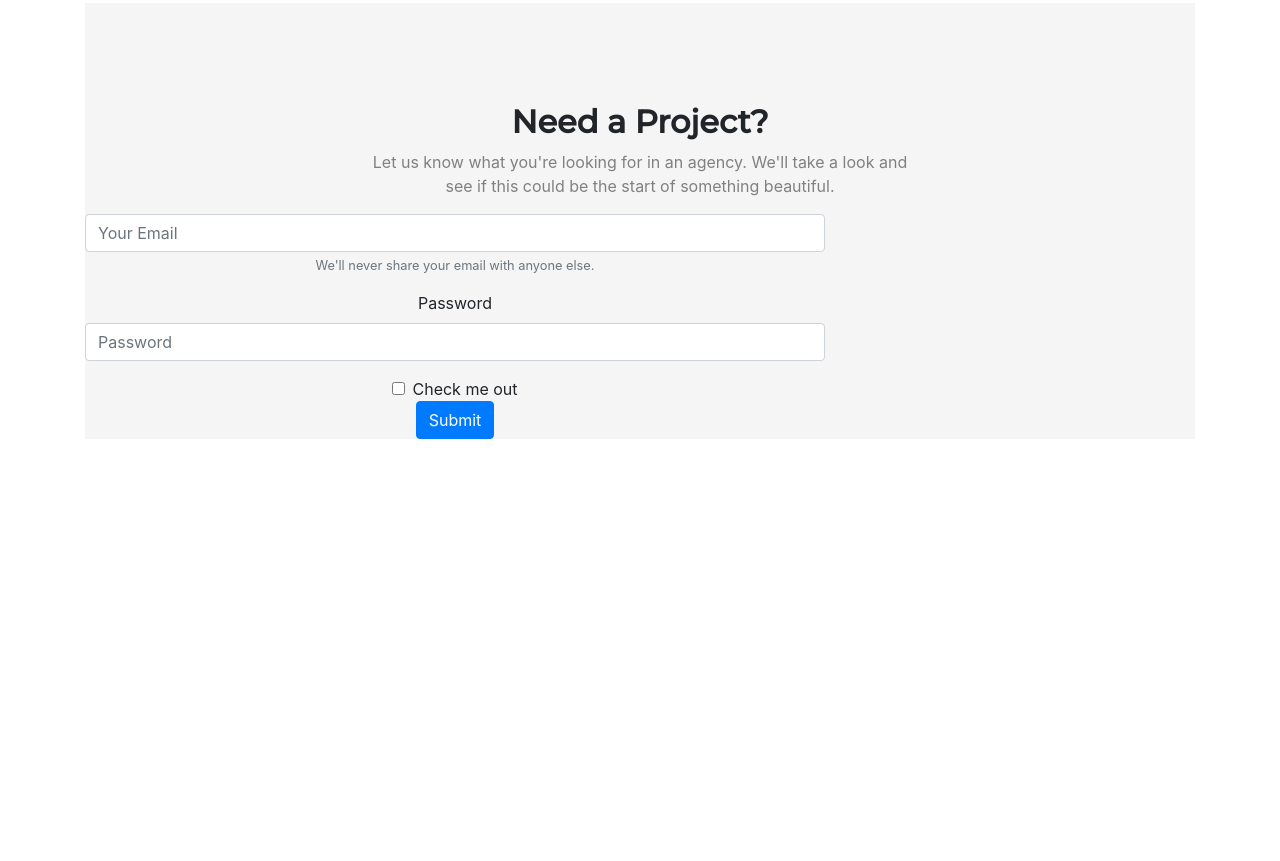
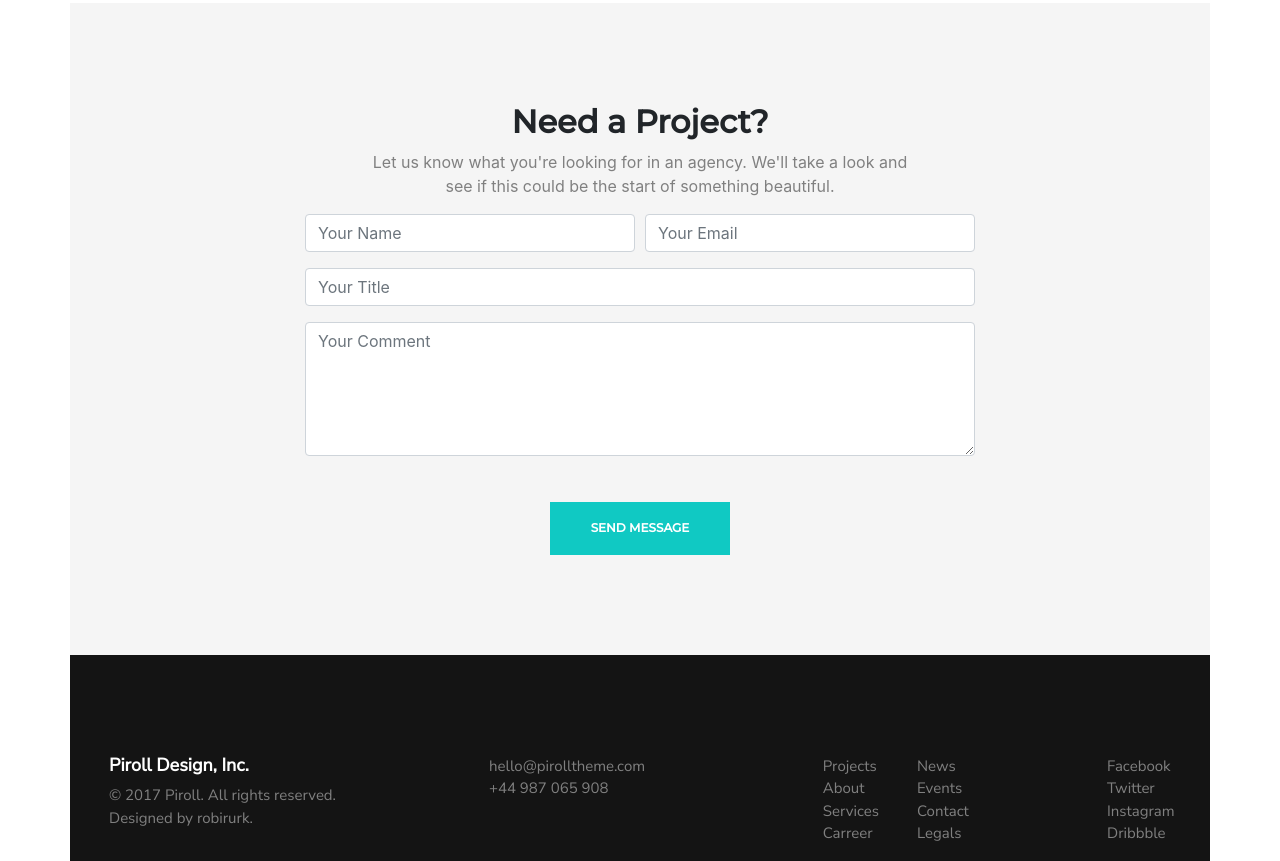
Before and after one commit to YuriiHorbach/portfolio-1, a plain HTML site: page index.html in a window 1280 px wide. Shown: the part 4280-5141 px from the top of the page. Before the commit the page ends 4719 px from the top, so only its background shows below. Drawn offline with Linux system fonts and the light colour scheme; a web font is replaced by a local one.

Commit message:
all done

```diff
--- a/css/main.css
+++ b/css/main.css
@@ -74,6 +74,7 @@ header{
 	height: 53px;
 	background: #10c9c3;
 	padding-top: 15px;
+	cursor: pointer;
 }
 
 .header__button_link{
@@ -432,8 +433,61 @@ height: auto;
 
 .form{
 	background: #f5f5f5;
+	padding:  0 0 100px 0;
+}
+
+.form__widt{
+	width: 670px;
 }
 
 .form__head{
 	padding: 100px 0 0 0;
 }
+
+.form__button {
+    width: 180px;
+    height: 53px;
+    color: #fff;
+    background: #10c9c3 ;
+    border: none  !important;
+    font-size: 0.750rem !important;
+    cursor: pointer;
+    margin: 30px 0 0 0;
+}
+
+.form__button:hover {
+    border: none  !important;
+    color: #171717;
+	text-decoration: none;
+}
+
+
+/*footer*/
+
+#footer{
+
+}
+.footer{
+	padding: 100px 0 0 0;
+	background: #141414;
+}
+
+
+.footer__head{
+	font-size: 1.125rem;
+	font-weight: 700;
+	color: #fff !important;
+}
+
+.footer_fz{
+	font-size: 0.938rem;
+}
+
+.footer__1tMenu a, .footer__2dMenu a, .footer__3dMenu a{
+	color: #808080;
+}
+
+.footer__1tMenu a:hover, .footer__2dMenu a:hover, .footer__3dMenu a:hover{
+	text-decoration: none;
+	color: #fff;
+}
--- a/index.html
+++ b/index.html
@@ -442,8 +442,8 @@
 		</div>
 	</section>
 	<section id="form">
-		<div class="container">
-			<div class="row no-gutters form">
+		<div class="container form">
+				<div class="row no-gutters ">
 					<div class="col-md-12 text-center">
 						<h2 class="form__head Monserrat ">
 							Need a Project?
@@ -455,30 +455,79 @@
 							Let us know what you're looking for in an agency. We'll take a look and see if this could be the start of something beautiful.
 						</p>
 					</div>
+				</div>
 
-				<div class="col-md-8 text-center">
-					<form>
-						  <div class="form-group">
-						    <!-- <label for="exampleInputEmail1">Your Email</label> -->
-						    <input type="email" class="form-control" id="exampleInputEmail1" aria-describedby="emailHelp" placeholder="Your Email" >
-						    <small id="emailHelp" class="form-text text-muted">We'll never share your email with anyone else.</small>
+				<div class="row d-flex justify-content-center text-center">
+					<form class="form__widt">
+					  <div class="form-row ">
+					    <div class="form-group col-md-6">
+					      <input type="text" class="form-control" id="inputName" placeholder="Your Name">
+					    </div>
+					    <div class="form-group col-md-6">
+					       <input type="email" class="form-control" id="inputEmail4" placeholder="Your Email">
+					    </div>
 					  </div>
 					  <div class="form-group">
-						    <label for="exampleInputPassword1">Password</label>
-						    <input type="password" class="form-control" id="exampleInputPassword1" placeholder="Password">
+					    <input type="text" class="form-control" id="inputTitle" placeholder="Your Title">
 					  </div>
-						  <div class="form-check">
-						    <input type="checkbox" class="form-check-input" id="exampleCheck1">
-						    <label class="form-check-label" for="exampleCheck1">Check me out</label>
+					  <div class="form-group">
+					  	<textarea class="form-control" id="exampleFormControlTextarea1" rows="5" placeholder="Your Comment"></textarea>
 					  </div>
-						  <button type="submit" class="btn btn-primary">Submit</button>
+
+					  <button type="submit" class="form__button Monserrat text-center text-uppercase">
+					  	Send message
+					  </button>
 					</form>
 				</div>
 			</div>
+	</section>
+
+	<section id="footer">
+		<div class="container footer">
+			<div class="row Nunito footer_fz ">
+				<div class="col-md-4 ml-4 footer__rights">
+					<h2 class="footer__head Montserrat ">
+						Piroll Design, Inc.
+					</h2>
+					<p>
+						© 2017 Piroll. All rights reserved. <br>
+						Designed by robirurk.
+					</p>
 				</div>
-	</section>
-	<section>
-		<div class="container"></div>
+				<div class="col-md-3 footer__contacts">
+					<p>
+						hello@pirolltheme.com <br>
+						+44 987 065 908
+					</p>
+				</div>
+				<div class="col-md-1">
+					<p class="footer__1tMenu w-25 float-right ">
+						<a href="#">Projects</a> <br>
+						<a href="#">About</a> <br>
+						<a href="#">Services</a> <br>
+						<a href="#">Carreer</a>
+					</p>
+				</div>
+
+				<div class="col-md-2 ml-5">
+					<p class="footer__2dMenu w-25">
+						<a href="#">News</a><br>
+						<a href="#">Events</a><br>
+						<a href="#">Contact</a><br>
+						<a href="#">Legals</a>
+					</p>
+				</div>
+
+				<div class="col-md-1 mr-1">
+					<p class="footer__3dMenu">
+						<a href="#">Facebook</a><br>
+						<a href="#">Twitter</a><br>
+						<a href="#">Instagram</a><br>
+						<a href="#">Dribbble</a>
+					</p>
+				</div>
+			</div>
+		</div>
 	</section>
 
 	<footer>
```
Lines whose indentation alone changed are shown as unchanged.
